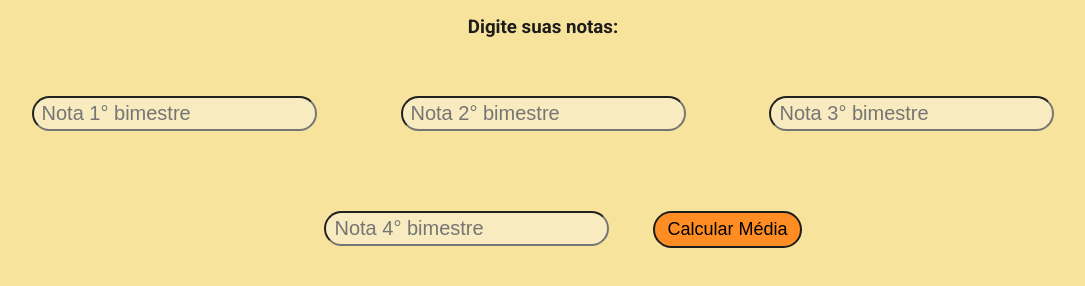
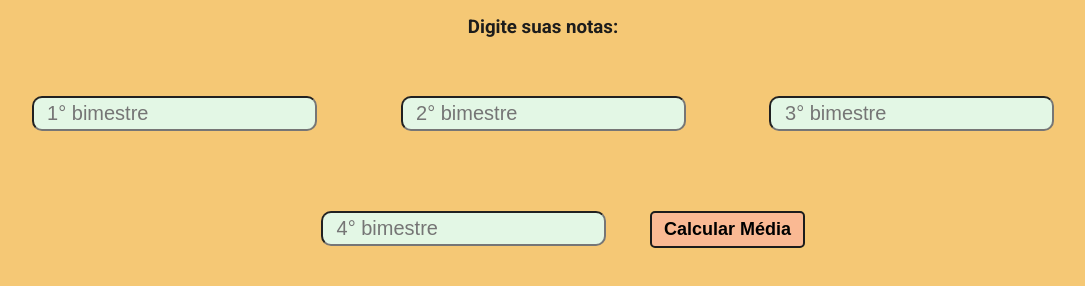
Before and after one commit to ElizangelaXavierS/Calculadora-de-Media, a plain HTML site: page index.html in a window 1280 px wide. Shown: the part 98-384 px from the top of the page, without its empty margins (97-1182 px from the left). Drawn offline with Linux system fonts and the light colour scheme.

Commit message:
Estilizaçáo de botões.

```diff
--- a/index.html
+++ b/index.html
@@ -12,10 +12,10 @@
       <h3>Digite suas notas:</h3>
       </p>
 
-    <input type="number" id="Nota1" placeholder="Nota 1° bimestre" />
-    <input type="number" id="Nota2" placeholder="Nota 2° bimestre"/>
-    <input type="number" id="Nota3" placeholder="Nota 3° bimestre"/>
-    <input type="number" id="Nota4" placeholder="Nota 4° bimestre"/>
+    <input type="number" id="Nota1" placeholder=" 1° bimestre" />
+    <input type="number" id="Nota2" placeholder=" 2° bimestre"/>
+    <input type="number" id="Nota3" placeholder=" 3° bimestre"/>
+    <input type="number" id="Nota4" placeholder=" 4° bimestre"/>
 
     <button type="submit" onclick="calcular()">Calcular Média</button>
     <div id="resultado"></div>
--- a/styles.css
+++ b/styles.css
@@ -3,7 +3,7 @@
 body {
     font-family: 'Roboto', sans-serif;
     min-height: 400px;
-    background:#f8e39c;
+    background:#f5c875;
     background-size: 80vh;
     background-position: center bottom;
     background-repeat: no-repeat;
@@ -34,20 +34,20 @@ body {
 
 
 input{
-  background: #f8ebbf;
+  background: #e3f7e5;
   margin: 40px;
   font-weight: 400;
   font-size: 20px;
   padding: 4px 8px;
-  border-radius: 100px;
+  border-radius: 10px;
 }
 button{
   align-self: flex-end;
-  font-weight: 400;
+  font-weight:bolder;
   font-size: 18px;
   padding: 6px 12px;
-  background: #ff8d23;;
-  border-radius: 100px;
+  background: #fab993;;
+  border-radius: 5px;
   border: 2px solid #1c1c1c;
   cursor: pointer;
 }
```
